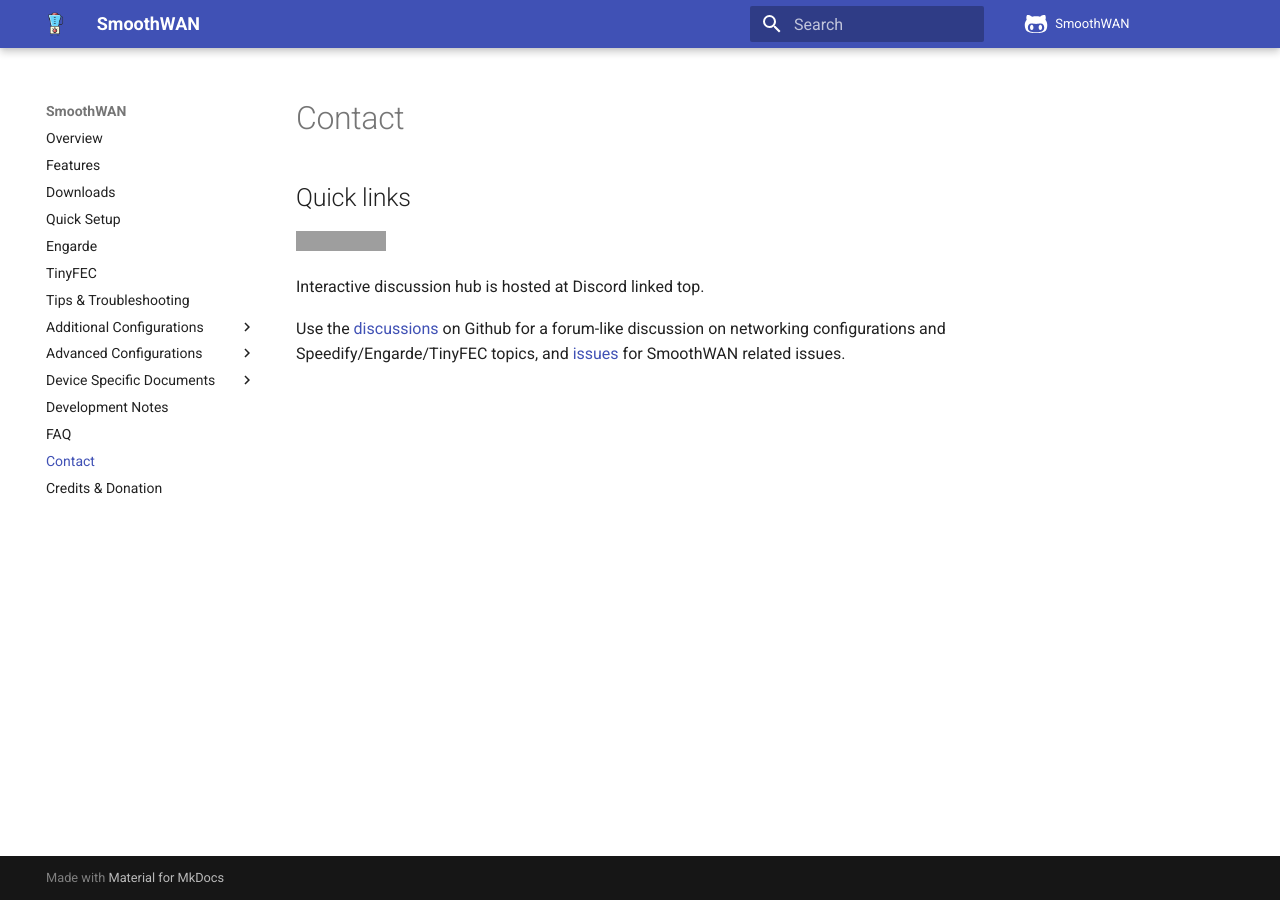
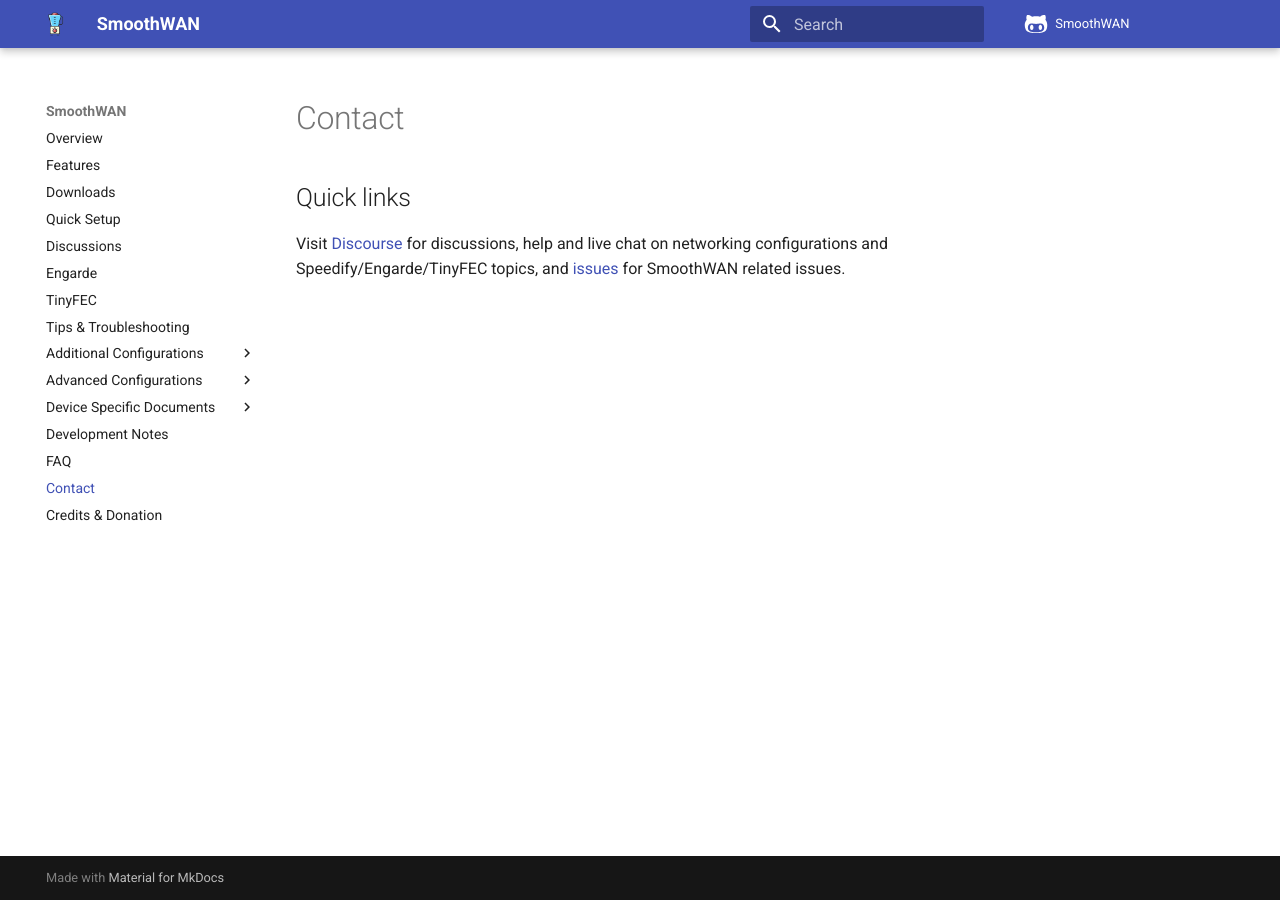
Before and after one commit to SmoothWAN/SmoothWAN-docs, an MkDocs documentation site: the page built from docs/contact.md, in a window 1280 px wide. Built offline with MkDocs 1.6.1 and Material for MkDocs 9.7.7, drawn with Linux system fonts in a browser that asks for light colours; comment, search, counter and statistics services are not loaded; grey boxes are pictures that could not be loaded.

Commit message:
Move to Discourse

```diff
--- a/docs/contact.md
+++ b/docs/contact.md
@@ -1,8 +1,3 @@
 <h2>Quick links</h2>
 
-[![Discord](https://badgen.net/discord/members/AxSSjpgwjx)](https://discord.gg/AxSSjpgwjx)
-
-
-Interactive discussion hub is hosted at Discord linked top.
-
-Use the [discussions](https://github.com/TalalMash/SmoothWAN/discussions) on Github for a forum-like discussion on networking configurations and Speedify/Engarde/TinyFEC topics, and [issues](https://github.com/TalalMash/SmoothWAN/issues) for SmoothWAN related issues.
+Visit [Discourse](https://smoothwan.discourse.group/) for discussions, help and live chat on networking configurations and Speedify/Engarde/TinyFEC topics, and [issues](https://github.com/TalalMash/SmoothWAN/issues) for SmoothWAN related issues.
--- a/mkdocs.yml
+++ b/mkdocs.yml
@@ -28,6 +28,7 @@
   - Features: 'features.md'
   - Downloads: "https://github.com/TalalMash/SmoothWAN/releases"
   - Quick Setup: 'installation.md'
+  - Discussions: "https://smoothwan.discourse.group"
   - Engarde: 'engarde.md'
   - TinyFEC: 'tinyfec.md'
   - Tips & Troubleshooting: 'tips.md'
```
